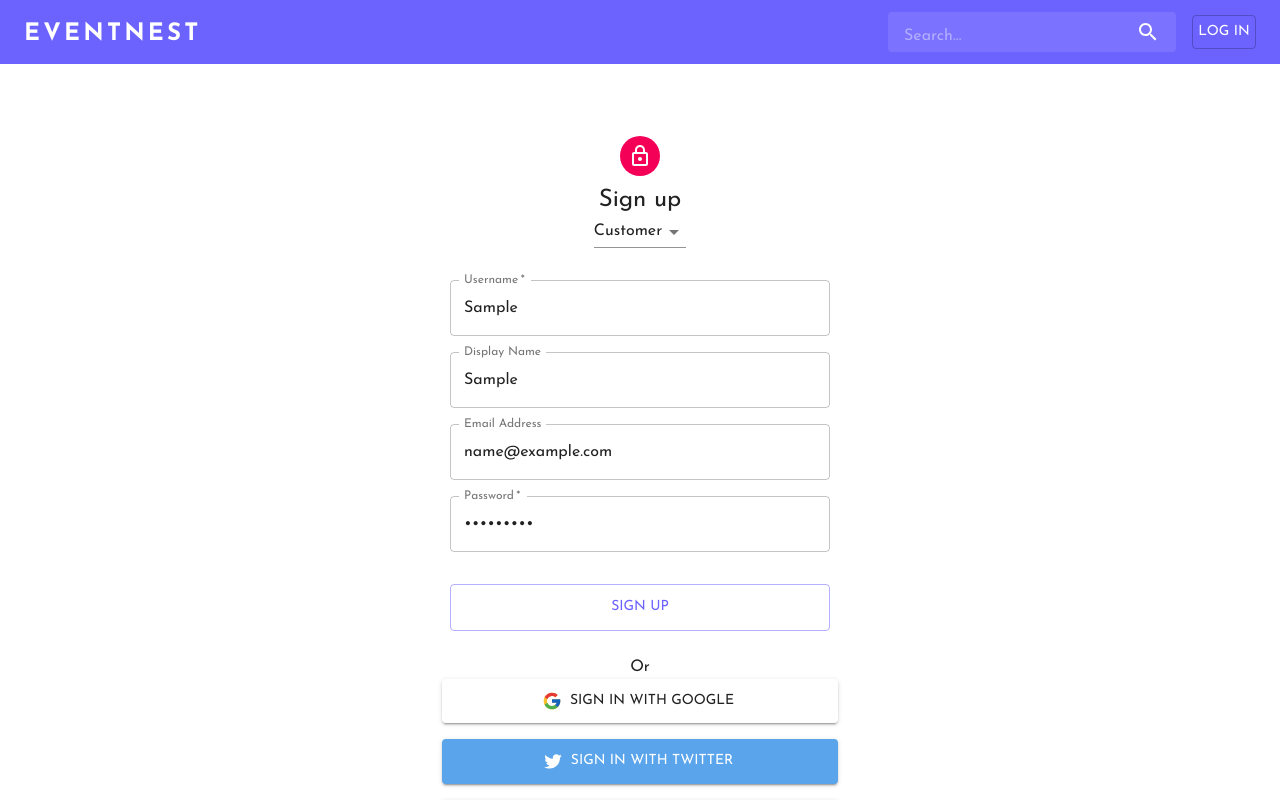
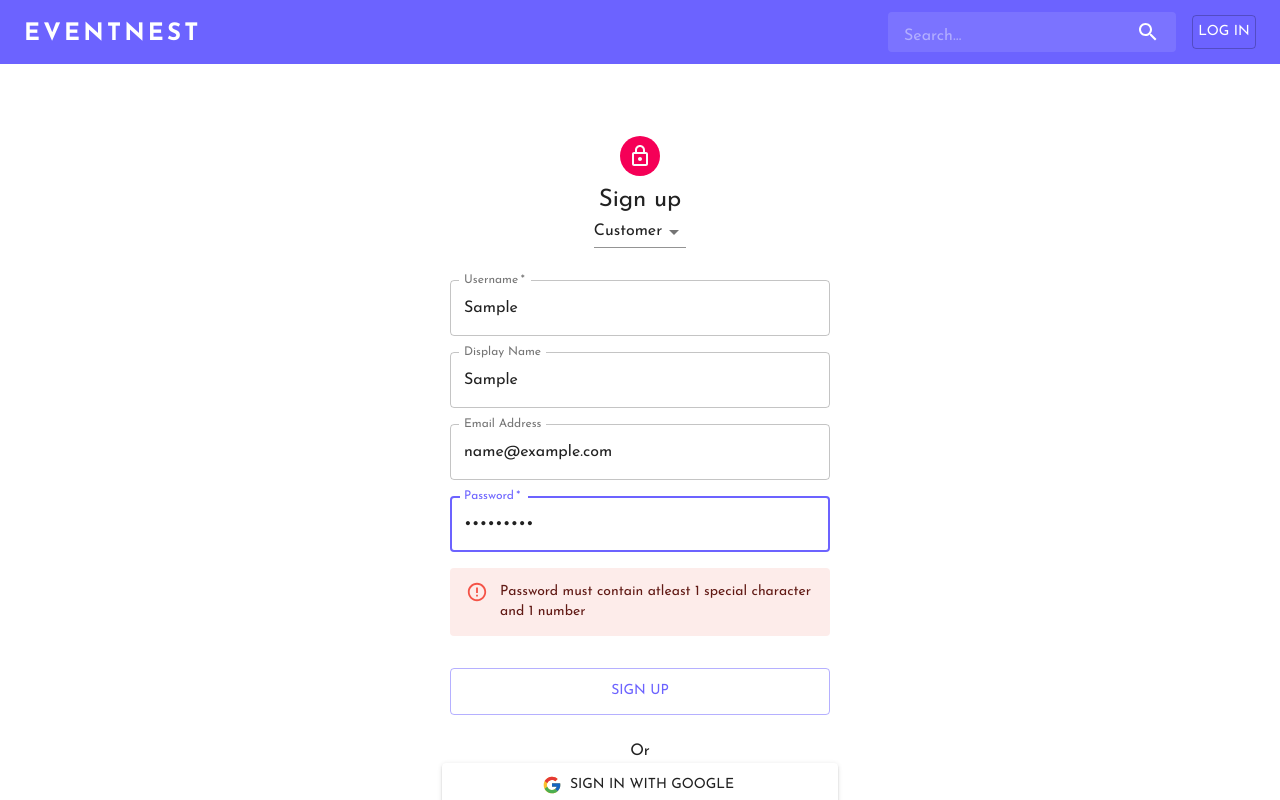
Before and after one commit to sebinfrancis7/EventNest-frontend, a React (Create React App) app: page /signup in a window 1280 px wide. Both pictures are taken after typing "Sample", "Sample", "name@example.com", "Sample123" into the empty fields and a click on the button "SIGN UP". Shown: the top 800 px of the page. Built offline with nearby package versions, Linux system fonts and the light colour scheme; no server answers.

Commit message:
validation

```diff
--- a/package.json
+++ b/package.json
@@ -17,6 +17,7 @@
         "node-sass": "^4.14.1",
         "react": "^17.0.1",
         "react-dom": "^17.0.1",
+        "react-hook-form": "^6.12.1",
         "react-router-dom": "^5.2.0",
         "react-scripts": "4.0.0",
         "react-share": "^4.3.1",
--- a/src/components/CustSignup.jsx
+++ b/src/components/CustSignup.jsx
@@ -11,6 +11,8 @@ import { Link, useHistory } from 'react-router-dom';
 import GoogleIcon from './../components/GoogleIcon';
 import { UserContext } from '../userContext';
 import Alert from '@material-ui/lab/Alert';
+import { useForm } from 'react-hook-form';
+
 
 const useStyles = makeStyles((theme) => ({
 	paper: {
@@ -39,8 +41,11 @@ export default function CustSignUp() {
 	const [details, setDetails] = useState({ username: '',password: '', dispaly_name: '', email: ''});
 	const [user, setUser] = useContext(UserContext);
 	const history = useHistory();
+	const { register, handleSubmit, errors } = useForm({
+		mode: 'onChange'
+	});
 
-	const handleSubmit = (e) => {
+	const onSubmit = (e) => {
 		async function submitData() {
 			setError(false);
 			let httpHeaders = { 'Content-Type': 'application/json' };
@@ -63,7 +68,6 @@ export default function CustSignUp() {
 				// alert(json.err.message);
 			}
 		}
-		e.preventDefault();
 		submitData();
 	};
 
@@ -74,7 +78,7 @@ export default function CustSignUp() {
 		setDetails(newDetails);
 	}
 	return (
-		<form className={classes.form} noValidate onSubmit={handleSubmit}>
+		<form className={classes.form} noValidate onSubmit={handleSubmit(onSubmit)}>
 			<Grid container item spacing={2}>
 				<Grid item xs={12} >
 					<TextField
@@ -108,12 +112,25 @@ export default function CustSignUp() {
 						className='signup-input'
 						fullWidth
 						id="email"
+						inputRef={register({
+							pattern: {
+								value: /\S+@\S+\.\S+/,
+								message: 'Please enter a valid Email address.'
+							}
+						})}
 						label="Email Address"
 						name="email"
 						onChange={handleChange}
-						value={details.email}
+						// value={details.email}
 						variant="outlined"
 					/>
+					{
+						errors.email ?
+							<Alert className="validation-error-cust" severity="error">
+								{errors.email.message}
+							</Alert>
+							: null
+					}
 				</Grid>
 				<Grid item xs={12}>
 					<TextField
@@ -121,14 +138,36 @@ export default function CustSignUp() {
 						className='signup-input'
 						fullWidth
 						id="password"
+						inputRef={register({
+							required: 'Required',
+							minLength: {
+								value: 8,
+								message: 'Password must have at least 8 characters'
+							},
+							maxLength: {
+								value: 20,
+								message: 'Password can have maximum 20 characters'
+							},
+							pattern: {
+								value: /^(?=.*[a-zA-Z])(?=.*\d)(?=.*[!@#$%^&*()_+])[A-Za-z\d][A-Za-z\d!@#$%^&*()_+]{7,19}$/,
+								message: 'Password must contain atleast 1 special character and 1 number'
+							}
+						})}
 						label="Password"
 						name="password"
 						onChange={handleChange}
 						required
 						type="password"
-						value={details.password}
+						// value={details.password}
 						variant="outlined"
 					/>
+					{
+						errors.password ?
+							<Alert className="validation-error-cust" severity="error">
+								{errors.password.message}
+							</Alert>
+							: null
+					}
 				</Grid>
 				<Grid className="signup-submit" item xs={12}>
 					<Button
--- a/src/components/OrgSignin.jsx
+++ b/src/components/OrgSignin.jsx
@@ -123,7 +123,7 @@ export default function OrgSignin() {
 					</Link>
 				</Grid>
 				<Grid item sm={6} xs={12}>
-					<Link to='/orgsignup' variant="body2">
+					<Link to='/signup' variant="body2">
 						{'Don\'t have an account? Sign Up'}
 					</Link>
 				</Grid>
--- a/src/components/OrgSignup.jsx
+++ b/src/components/OrgSignup.jsx
@@ -8,6 +8,7 @@ import { makeStyles } from '@material-ui/core/styles';
 import { Link, useHistory } from 'react-router-dom';
 import { UserContext } from '../userContext';
 import Alert from '@material-ui/lab/Alert';
+import { useForm } from 'react-hook-form';
 
 const useStyles = makeStyles((theme) => ({
 	paper: {
@@ -36,8 +37,11 @@ export default function OrgSignup() {
 	const [details, setDetails] = useState({ username: '',password: '', email: ''});
 	const [user, setUser] = useContext(UserContext);
 	const history = useHistory();
+	const { register, handleSubmit, errors } = useForm({
+		mode: 'onChange'
+	});
 
-	const handleSubmit = (e) => {
+	const onSubmit = (e) => {
 		async function submitData() {
 			setError(false);
 			let httpHeaders = { 'Content-Type': 'application/json' };
@@ -51,7 +55,6 @@ export default function OrgSignup() {
 			});
 			let json = await response.json();
 			if (response.ok) {
-				alert('Signup successfull ');
 				setUser({ data: json, type: 'organizer', loggedIn: true });
 				history.push('/');
 			}
@@ -61,7 +64,7 @@ export default function OrgSignup() {
 				// alert(json.err.message);
 			}
 		}
-		e.preventDefault();
+		// e.preventDefault();
 		submitData();
 	};
 
@@ -72,7 +75,7 @@ export default function OrgSignup() {
 		setDetails(newDetails);
 	}
 	return (
-		<form className={classes.form} noValidate onSubmit={handleSubmit}>
+		<form className={classes.form} noValidate onSubmit={handleSubmit(onSubmit)}>
 			<Grid container spacing={2}>
 				<Grid item xs={12} >
 					<TextField
@@ -92,27 +95,61 @@ export default function OrgSignup() {
 						autoComplete="email"
 						fullWidth
 						id="email"
+						inputRef={register({
+							pattern: {
+								value: /\S+@\S+\.\S+/,
+								message: 'Please enter a valid Email address.'
+							}
+						})}
 						label="Email Address"
 						name="email"
 						onChange={handleChange}
-						required
-						value={details.email}
+						// value={details.email}
 						variant="outlined"
 					/>
+					{
+						errors.email ?
+							<Alert className="validation-error" severity="error">
+								{errors.email.message}
+							</Alert>
+							: null
+					}
 				</Grid>
 				<Grid item xs={12}>
 					<TextField
 						autoComplete="current-password"
 						fullWidth
 						id="password"
+						inputRef={register({
+							required: 'Required',
+							minLength: {
+								value: 8,
+								message: 'Password must have at least 8 characters'
+							},
+							maxLength: {
+								value: 20,
+								message: 'Password can have maximum 20 characters'
+							},
+							pattern: {
+								value: /^(?=.*[a-zA-Z])(?=.*\d)(?=.*[!@#$%^&*()_+])[A-Za-z\d][A-Za-z\d!@#$%^&*()_+]{7,19}$/,
+								message: 'Password must contain atleast 1 special character and 1 number'
+							}
+						})}
 						label="Password"
 						name="password"
 						onChange={handleChange}
 						required
 						type="password"
-						value={details.password}
+						// value={details.password}
 						variant="outlined"
 					/>
+					{
+						errors.password ?
+							<Alert className="validation-error" severity="error">
+								{errors.password.message}
+							</Alert>
+							: null
+					}
 				</Grid>
 				<Grid className="" item xs={12}>
 					<Button
@@ -131,11 +168,12 @@ export default function OrgSignup() {
 							</Alert>
 							: null
 					}
+
 				</Grid>
 			</Grid>
 			<Grid container justify="flex-end">
 				<Grid item>
-					<Link to='/orgsignin' variant="body2">
+					<Link to='/signin' variant="body2">
                         Already have an account? Sign in
 					</Link>
 				</Grid>
--- a/src/sass/signin.scss
+++ b/src/sass/signin.scss
@@ -91,3 +91,12 @@ button.signup-input {
 div.signup-submit.signup-submit.signup-submit {
         padding-right: 1.5rem;
 }
+
+.validation-error {
+    margin-top: 1rem;
+
+    &-cust {
+        margin-top: 1rem;
+        margin-right: 1rem;
+    }
+}
```
Also changed, not shown: 1 other file (tests, documents, lock files or other folders).
